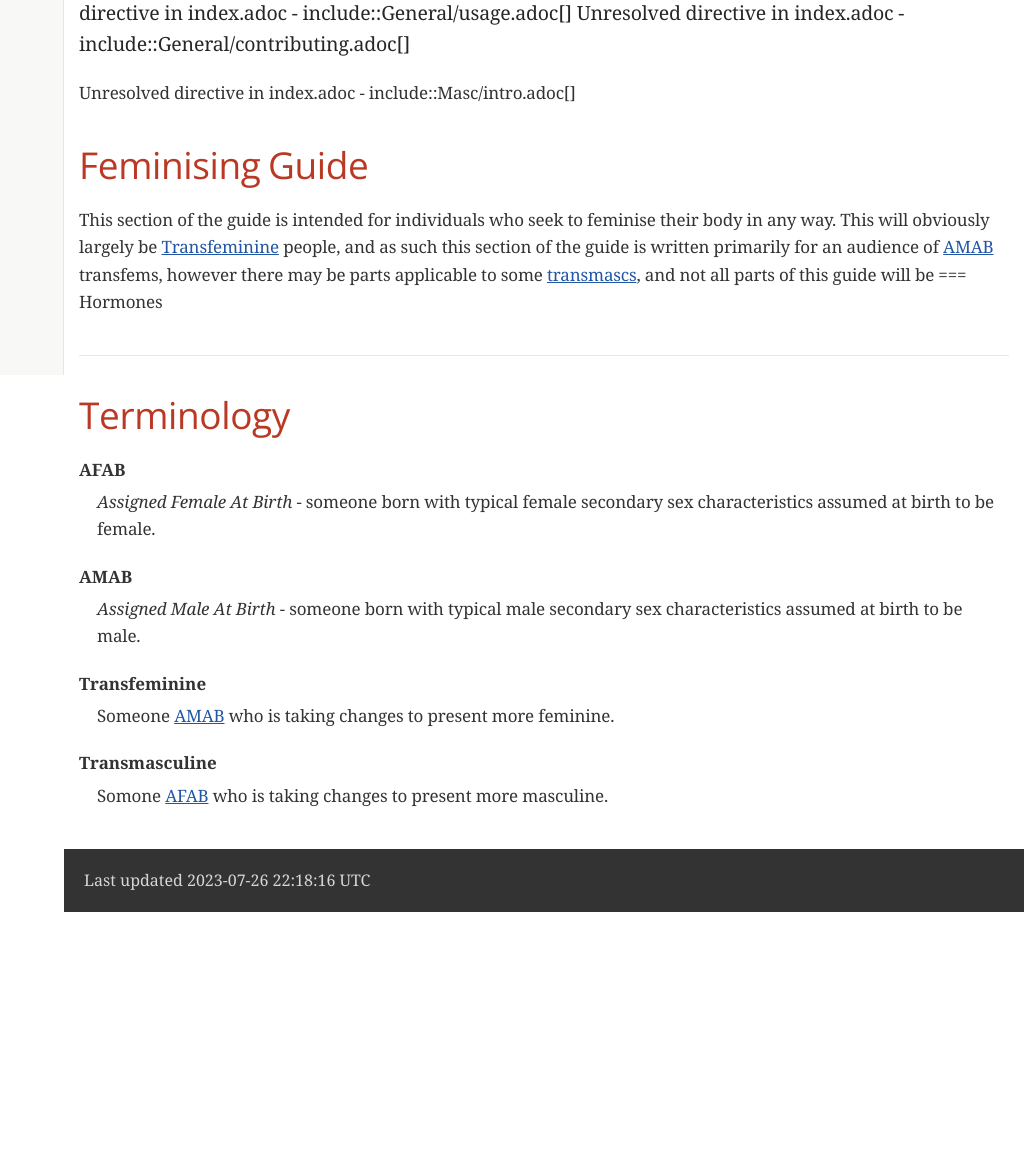
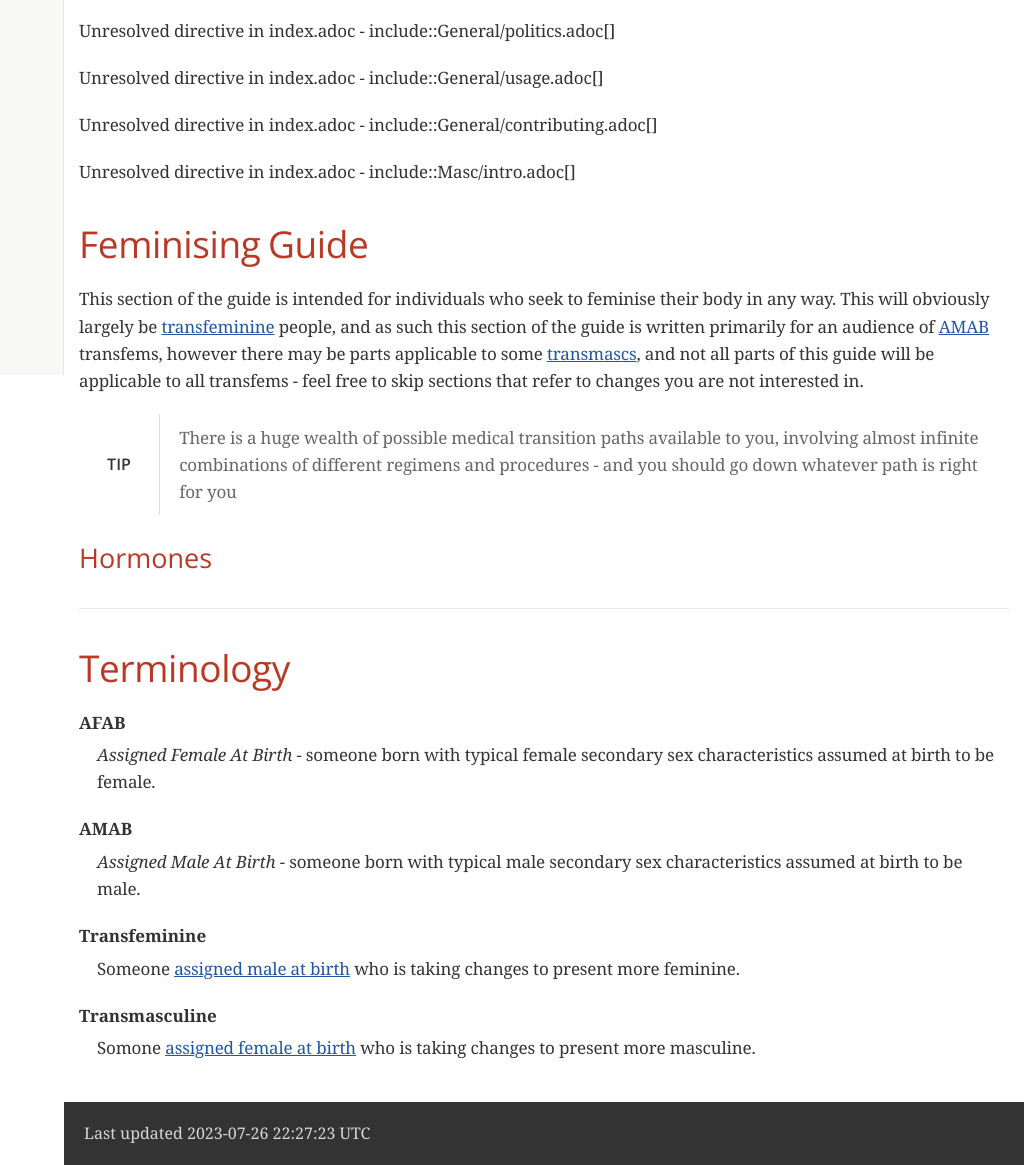
Before and after one commit to Trans-Healthcare-UK/Trans-Healthcare-UK.github.io, a plain HTML site: page index.html in a window 1280 px wide. Shown: the part 425-1590 px from the top of the page, without its empty margins (256-1280 px from the left). Before the commit the page ends 1337 px from the top, so only its background shows below. Drawn offline with nearby package versions, Linux system fonts and the light colour scheme; a web font is replaced by a local one.

Commit message:
generated

```diff
--- a/index.html
+++ b/index.html
@@ -445,7 +445,11 @@ body.book #toc,body.book #preamble,body.book h1.sect0,body.book .sect1>h2{page-b
 <div id="toc" class="toc2">
 <div id="toctitle">Table of Contents</div>
 <ul class="sectlevel1">
-<li><a href="#_feminising_guide">Feminising Guide</a></li>
+<li><a href="#_feminising_guide">Feminising Guide</a>
+<ul class="sectlevel2">
+<li><a href="#_hormones">Hormones</a></li>
+</ul>
+</li>
 <li><a href="#_terminology">Terminology</a></li>
 </ul>
 </div>
@@ -454,10 +458,16 @@ body.book #toc,body.book #preamble,body.book h1.sect0,body.book .sect1>h2{page-b
 <div id="preamble">
 <div class="sectionbody">
 <div class="paragraph lead">
-<p>Trans Healthcare UK Guide is an ongoing, collaborative project to produce the most comprehensive recourse possible on what trans healthcare is and how to get it. This is not a politically neutral project, the authors are clear about their political positions when it comes to trans healthcare and will advocate for them. However, we aim to present all possible information about all possible routes of transition as neutrally as possible, so <strong>you</strong>, the reader, can make up your own mind. There is a lot of information here, and most of it won&#8217;t be applicable to you. If you want to know more about this project, how to read this guide, our politics, and how to get involved, continue reading. If not, head straight to the transmasc or transfem introduction and we&#8217;ll try and guide you through. Happy transitioning!!
-Unresolved directive in index.adoc - include::General/politics.adoc[]
-Unresolved directive in index.adoc - include::General/usage.adoc[]
-Unresolved directive in index.adoc - include::General/contributing.adoc[]</p>
+<p>Trans Healthcare UK Guide is an ongoing, collaborative project to produce the most comprehensive recourse possible on what trans healthcare is and how to get it. This is not a politically neutral project, the authors are clear about their political positions when it comes to trans healthcare and will advocate for them. However, we aim to present all possible information about all possible routes of transition as neutrally as possible, so <strong>you</strong>, the reader, can make up your own mind. There is a lot of information here, and most of it won&#8217;t be applicable to you. If you want to know more about this project, how to read this guide, our politics, and how to get involved, continue reading. If not, head straight to the transmasc or transfem introduction and we&#8217;ll try and guide you through. Happy transitioning!!</p>
+</div>
+<div class="paragraph">
+<p>Unresolved directive in index.adoc - include::General/politics.adoc[]</p>
+</div>
+<div class="paragraph">
+<p>Unresolved directive in index.adoc - include::General/usage.adoc[]</p>
+</div>
+<div class="paragraph">
+<p>Unresolved directive in index.adoc - include::General/contributing.adoc[]</p>
 </div>
 <div class="paragraph">
 <p>Unresolved directive in index.adoc - include::Masc/intro.adoc[]</p>
@@ -468,8 +478,23 @@ Unresolved directive in index.adoc - include::General/contributing.adoc[]</p>
 <h2 id="_feminising_guide">Feminising Guide</h2>
 <div class="sectionbody">
 <div class="paragraph">
-<p>This section of the guide is intended for individuals who seek to feminise their body in any way. This will obviously largely be <a href="#transfeminine">Transfeminine</a> people, and as such this section of the guide is written primarily for an audience of <a href="#AMAB">AMAB</a> transfems, however there may be parts applicable to some <a href="#transmasculine">transmascs</a>, and not all parts of this guide will be
-=== Hormones</p>
+<p>This section of the guide is intended for individuals who seek to feminise their body in any way. This will obviously largely be <a href="#transfeminine">transfeminine</a> people, and as such this section of the guide is written primarily for an audience of <a href="#AMAB">AMAB</a> transfems, however there may be parts applicable to some <a href="#transmasculine">transmascs</a>, and not all parts of this guide will be applicable to all transfems - feel free to skip sections that refer to changes you are not interested in.</p>
+</div>
+<div class="admonitionblock tip">
+<table>
+<tr>
+<td class="icon">
+<div class="title">Tip</div>
+</td>
+<td class="content">
+There is a huge wealth of possible medical transition paths available to you, involving almost infinite combinations of different regimens and procedures - and you should go down whatever path is right for you
+</td>
+</tr>
+</table>
+</div>
+<div class="sect2">
+<h3 id="_hormones">Hormones</h3>
+
 </div>
 </div>
 </div>
@@ -488,11 +513,11 @@ Unresolved directive in index.adoc - include::General/contributing.adoc[]</p>
 </dd>
 <dt class="hdlist1"><a id="transfeminine"></a>Transfeminine</dt>
 <dd>
-<p>Someone <a href="#assigned male at birth">AMAB</a> who is taking changes to present more feminine.</p>
+<p>Someone <a href="#AMAB">assigned male at birth</a> who is taking changes to present more feminine.</p>
 </dd>
 <dt class="hdlist1"><a id="transmasculine"></a>Transmasculine</dt>
 <dd>
-<p>Somone <a href="#assigned female at birth">AFAB</a> who is taking changes to present more masculine.</p>
+<p>Somone <a href="#AFAB">assigned female at birth</a> who is taking changes to present more masculine.</p>
 </dd>
 </dl>
 </div>
@@ -501,7 +526,7 @@ Unresolved directive in index.adoc - include::General/contributing.adoc[]</p>
 </div>
 <div id="footer">
 <div id="footer-text">
-Last updated 2023-07-26 22:18:16 UTC
+Last updated 2023-07-26 22:27:23 UTC
 </div>
 </div>
 </body>
```
Also changed, not shown: 1 other file.
